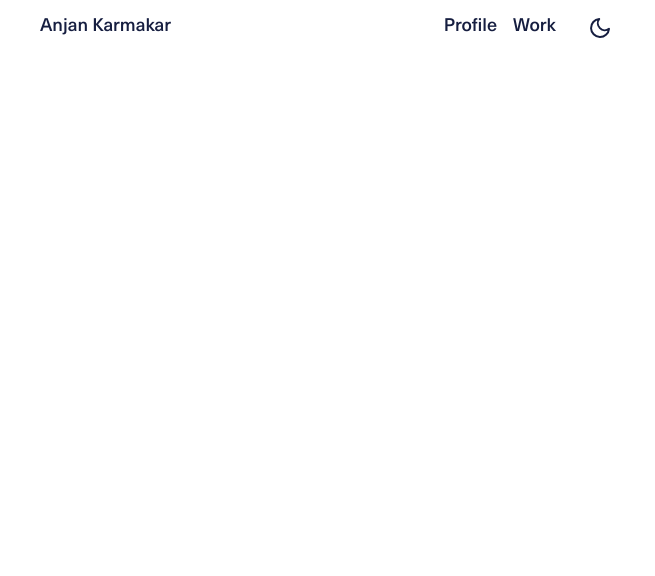
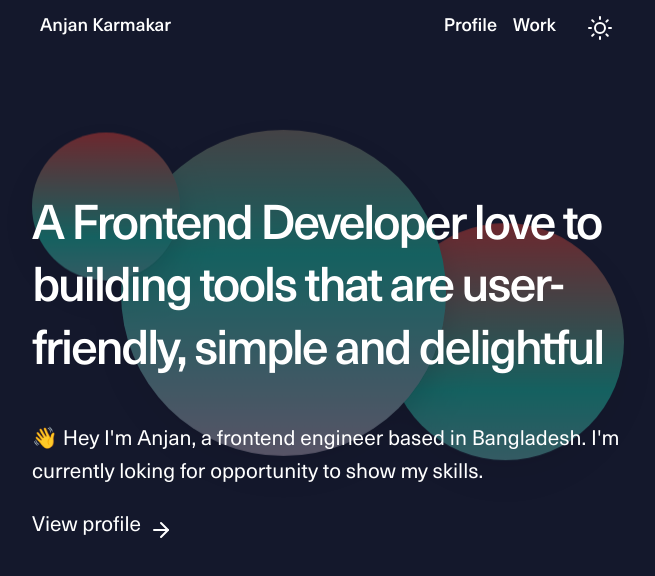
Before and after one commit to 47anjan/personal-portfolio, a React (Vite) app: page / in a window 1280 px wide. Shown: the top 576 px of the page, without its empty margins (312-967 px from the left). Built offline with nearby package versions, Linux system fonts and the light colour scheme.

Commit message:
implement hero section

```diff
--- a/package.json
+++ b/package.json
@@ -10,9 +10,11 @@
     "preview": "vite preview"
   },
   "dependencies": {
+    "framer-motion": "^10.12.4",
     "react": "^18.2.0",
     "react-dom": "^18.2.0",
     "react-feather": "^2.0.10",
+    "react-rough-notation": "^1.0.3",
     "react-router-dom": "^6.10.0",
     "styled-components": "^5.3.10"
   },
--- a/src/App.jsx
+++ b/src/App.jsx
@@ -1,6 +1,9 @@
 import styled, { ThemeProvider } from "styled-components";
 import Header from "./components/Header/Header";
 import { useState } from "react";
+import Home from "./pages/Home/Home";
+import GlobalStyles from "./GlobalStyles";
+import Container from "./components/Container/Container";
 
 function App() {
   const [dark, setDark] = useState(false);
@@ -24,17 +27,15 @@ function App() {
   const handleTheme = () => setDark((prev) => !prev);
 
   return (
-    <ThemeProvider theme={dark ? themeDark : themeLight}>
-      <Wrapper>
-        <Header handleTheme={handleTheme} />
-      </Wrapper>
+    <ThemeProvider theme={!dark ? themeDark : themeLight}>
+      <Header handleTheme={handleTheme} />
+
+      <Container>
+        <Home />
+      </Container>
+      <GlobalStyles />
     </ThemeProvider>
   );
 }
 
-const Wrapper = styled.div`
-  background-color: ${(p) => p.theme.colors.canvas};
-  color: ${(p) => p.theme.colors.text};
-`;
-
 export default App;
--- a/src/Buttons/ThemeButton.jsx
+++ b/src/Buttons/ThemeButton.jsx
@@ -12,7 +12,7 @@ const ThemeButton = ({ handleTheme }) => {
         setDark((prev) => !prev);
       }}
     >
-      {dark ? <Sun /> : <Moon />}
+      {!dark ? <Sun /> : <Moon />}
     </Wrapper>
   );
 };
--- a/src/GlobalStyles.js
+++ b/src/GlobalStyles.js
@@ -9,6 +9,8 @@ const GlobalStyles = createGlobalStyle`
   --light-canvas: #fff;
   --light-well: #e6e6e6;
   --light-text: #161e40;
+
+  isolation: isolate;
 }
 
 @font-face {
@@ -46,8 +48,8 @@ margin: 0;
 }
 
 body {
-  background: var(--light-canvas);
-  color: var(--light-text);
+   background-color: ${(p) => p.theme.colors.canvas};
+  color: ${(p) => p.theme.colors.text};
   font-family: "Neue Haas Unica", sans-serif;
 }
 
@@ -66,6 +68,6 @@ h1 {
   font-size: 3rem;
   font-weight: 500;
   letter-spacing: -0.15rem;
-  line-height: 1.15;
+  line-height: 1.3;
 }`;
 export default GlobalStyles;
--- a/src/components/Container/Container.jsx
+++ b/src/components/Container/Container.jsx
@@ -9,8 +9,6 @@ const Wrapper = styled.div`
   max-width: 640px;
   padding: 0 24px 32px;
   margin: 0 auto;
-  background-color: ${(p) => p.theme.colors.canvas};
-  color: ${(p) => p.theme.colors.text};
 `;
 
 export default Container;
--- a/src/components/Header/Header.jsx
+++ b/src/components/Header/Header.jsx
@@ -2,6 +2,7 @@ import Navbar from "../Navbar/Navbar";
 import Logo from "../Logo/Logo";
 import ThemeButton from "../../Buttons/ThemeButton";
 import styled from "styled-components";
+import NavLink from "../Navbar/NavLink";
 
 const Header = ({ handleTheme }) => {
   return (
--- a/src/main.jsx
+++ b/src/main.jsx
@@ -1,11 +1,9 @@
 import React from "react";
 import ReactDOM from "react-dom/client";
 import App from "./App.jsx";
-import GlobalStyles from "./GlobalStyles.js";
 
 ReactDOM.createRoot(document.getElementById("root")).render(
   <React.StrictMode>
     <App />
-    <GlobalStyles />
   </React.StrictMode>
 );
--- /dev/null
+++ b/src/pages/Home/Container/Hero.jsx
@@ -0,0 +1,80 @@
+import styled from "styled-components";
+import BackgroundOrbs from "./Orbs/BackgroundOrbs";
+import { ArrowRight } from "react-feather";
+import { motion } from "framer-motion";
+
+export const Hero = () => {
+  const container = {
+    hidden: { y: 25, opacity: 0 },
+    visible: {
+      y: 0,
+      opacity: 1,
+    },
+  };
+
+  return (
+    <Wrapper>
+      <BackgroundOrbs />
+      <Content>
+        <motion.div
+          transition={{ ease: "linear", duration: ".5" }}
+          variants={container}
+          initial="hidden"
+          animate="visible"
+        >
+          <Heading>
+            A Frontend Developer love to building tools that are user-friendly,
+            simple and delightful
+          </Heading>
+          <ProfileInfo>
+            👋 Hey I'm Anjan, a frontend engineer based in Bangladesh. I'm
+            currently loking for opportunity to show my skills.
+          </ProfileInfo>
+
+          <LinkWrpper>
+            <ProflileLink>View profile</ProflileLink>
+            <div style={{ paddingTop: "12px" }}>
+              <ArrowRight className="icon" />
+            </div>
+          </LinkWrpper>
+        </motion.div>
+      </Content>
+    </Wrapper>
+  );
+};
+
+const Heading = styled.h1`
+  margin-bottom: 2.5rem;
+`;
+
+const Content = styled.div`
+  padding-top: 5rem;
+`;
+
+const ProfileInfo = styled.p`
+  margin-block: 1rem;
+`;
+
+const LinkWrpper = styled.div`
+  display: flex;
+  align-items: center;
+  gap: 0.5rem;
+
+  .icon {
+    transition: all 0.3s linear;
+  }
+
+  &:hover .icon {
+    margin-left: 0.5rem;
+    transition: all 0.15s linear;
+  }
+`;
+
+const ProflileLink = styled.a`
+  font-size: 1.3rem;
+  line-height: 1.6;
+`;
+
+const Wrapper = styled.section`
+  position: relative;
+`;
--- /dev/null
+++ b/src/pages/Home/Container/Orbs/BackgroundOrbs.jsx
@@ -0,0 +1,13 @@
+import "./orbs.css";
+
+const BackgroundOrbs = () => {
+  return (
+    <div className="orbs">
+      <div id="orb1"></div>
+      <div id="orb2"></div>
+      <div id="orb3"></div>
+    </div>
+  );
+};
+
+export default BackgroundOrbs;
--- /dev/null
+++ b/src/pages/Home/Container/Orbs/orbs.css
@@ -0,0 +1,129 @@
+.orbs {
+  display: flex;
+  align-items: center;
+  position: absolute;
+  width: 100%;
+  opacity: 0.4;
+  top: 0;
+  z-index: -1;
+}
+.orbs #orb1,
+.orbs #orb2,
+.orbs #orb3,
+.orbs #orb4 {
+  border-radius: 9999px;
+  flex-shrink: 0;
+  flex-grow: 0;
+  aspect-ratio: 1/1;
+  height: -webkit-fit-content;
+  height: -moz-fit-content;
+  height: fit-content;
+  position: relative;
+  -webkit-animation: orbFloat 10s ease infinite;
+  animation: orbFloat 10s ease infinite;
+  box-shadow: 0 1px 0 rgba(17, 17, 26, 0.1), 0 8px 24px rgba(17, 17, 26, 0.1),
+    0 16px 48px rgba(17, 17, 26, 0.1);
+}
+.orbs #orb1:before,
+.orbs #orb2:before,
+.orbs #orb3:before,
+.orbs #orb4:before {
+  content: "";
+  width: 100%;
+  height: 100%;
+  border-radius: inherit;
+  display: block;
+  position: absolute;
+  top: 0;
+  left: 0;
+  -webkit-animation: orbGradient 40s ease infinite;
+  animation: orbGradient 40s ease infinite;
+  background-size: 100% 1000%;
+  background-image: linear-gradient(
+    to bottom,
+    #f437cd,
+    #162aef,
+    #f34033,
+    #17cfaf,
+    #d8a9c1,
+    #f437cd,
+    #162aef,
+    #f34033,
+    #17cfaf,
+    #d8a9c1,
+    #f437cd,
+    #162aef,
+    #f34033,
+    #17cfaf,
+    #d8a9c1
+  );
+}
+.orbs #orb1 {
+  width: 25%;
+  z-index: 4;
+  align-self: flex-start;
+}
+.orbs #orb2 {
+  margin-left: -10%;
+  -webkit-animation-duration: 20s;
+  animation-duration: 20s;
+  width: 55%;
+  z-index: 3;
+}
+.orbs #orb2:before {
+  animation-direction: reverse;
+}
+.orbs #orb3 {
+  width: 40%;
+  z-index: 2;
+  margin-left: -10%;
+  margin-top: 10%;
+  align-self: flex-end;
+  -webkit-animation-duration: 15s;
+  animation-duration: 15s;
+}
+.orbs #orb4 {
+  background-color: #00f;
+  width: 50%;
+  z-index: 1;
+  animation-direction: reverse;
+  margin-left: -30%;
+}
+@-webkit-keyframes orbGradient {
+  0% {
+    background-position: 0 0;
+  }
+  100% {
+    background-position: 0 100%;
+  }
+}
+@keyframes orbGradient {
+  0% {
+    background-position: 0 0;
+  }
+  100% {
+    background-position: 0 100%;
+  }
+}
+@-webkit-keyframes orbFloat {
+  0% {
+    transform: translatey(-20px);
+  }
+  50% {
+    transform: translatey(20px);
+  }
+  100% {
+    transform: translatey(-20px);
+  }
+}
+@keyframes orbFloat {
+  0% {
+    transform: translatey(-20px);
+  }
+  50% {
+    transform: translatey(20px);
+  }
+  100% {
+    transform: translatey(-20px);
+  }
+}
--- /dev/null
+++ b/src/pages/Home/Home.jsx
@@ -0,0 +1,16 @@
+import styled from "styled-components";
+import { Hero } from "./Container/Hero";
+
+const Home = () => {
+  return (
+    <Wrapper>
+      <Hero />
+    </Wrapper>
+  );
+};
+
+const Wrapper = styled.main`
+  padding-top: 4rem;
+`;
+
+export default Home;
```
Also changed, not shown: 1 other file (tests, documents, lock files or other folders).
